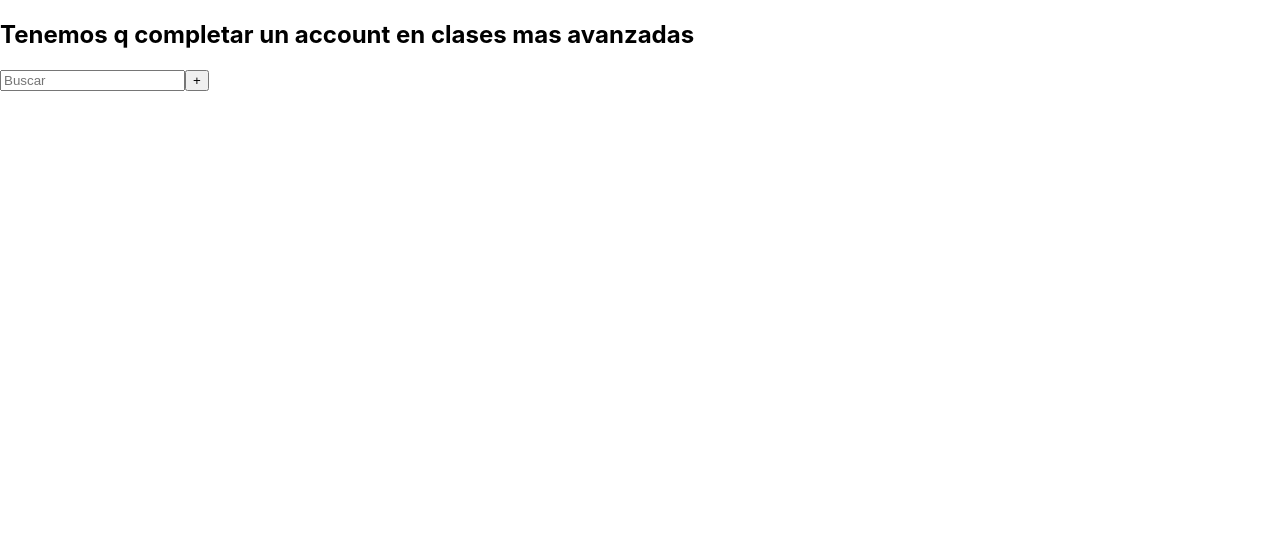
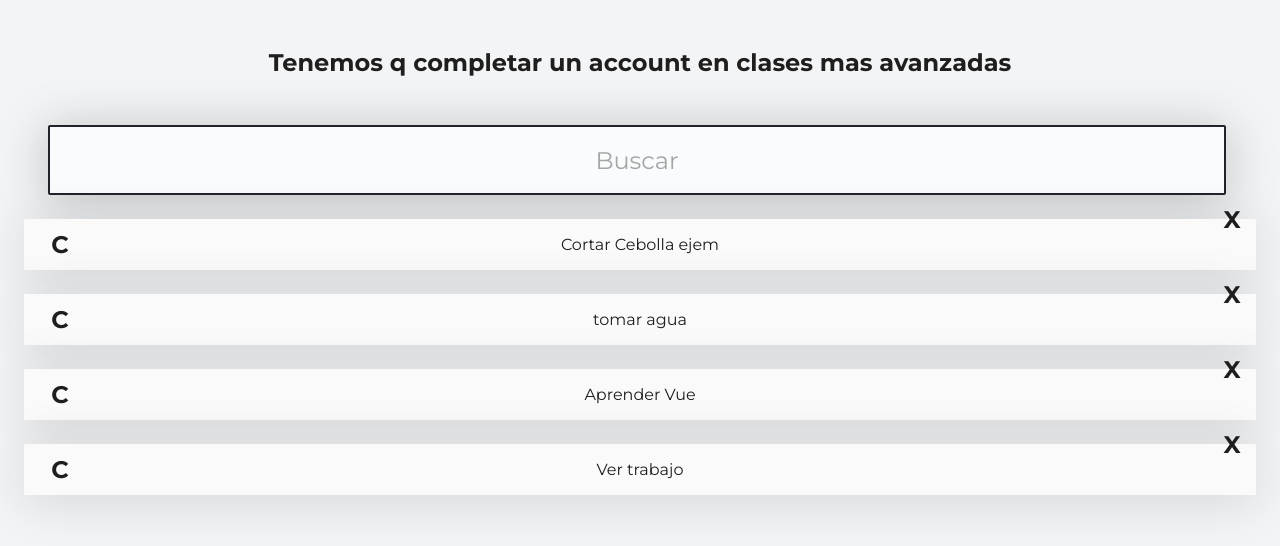
Before and after one commit to RoddrigoBenitez/ToDo-Machine, a React (Create React App) app: page / in a window 1280 px wide. Shown: the top 546 px of the page. Built offline with nearby package versions, Linux system fonts and the light colour scheme.

Commit message:
second part for Todo

```diff
--- a/public/index.html
+++ b/public/index.html
@@ -24,6 +24,8 @@
       work correctly both with client-side routing and a non-root public URL.
       Learn how to configure a non-root public URL by running `npm run build`.
     -->
+
+    <link href="https://fonts.googleapis.com/css2?family=Montserrat:wght@400;700&display=swap" rel="stylesheet" />
     <title>React App</title>
   </head>
   <body>
--- a/src/App.js
+++ b/src/App.js
@@ -1,6 +1,11 @@
 import React from 'react';
 import { TodoCounter } from './TodoCounter';
-import './App.css';
+import { TodoSearch } from './TodoSearch';
+import { TodoList } from './TodoList';
+import { TodoItem } from './TodoItem';
+import { TodoButton } from './TodoButton'
+import './todoStyle.css';
+{/*import './App.css';*/}
 
 const todos = [
   { text: 'Cortar Cebolla ejem', completed: false },
@@ -13,17 +18,17 @@
   return (
     <React.Fragment>
       <TodoCounter />
-      <input placeholder='Buscar' />
-      {/*<TodoSearch />*/}
 
-      {/*<TodoList>
+      <TodoSearch />
+
+      <TodoList>
         {todos.map(todo =>(
-          <Todoitem />
+          <TodoItem text={todo.text} />
         ) )}
-      </Todolist>*/}
+      </TodoList>
 
-      {/*<CrearTodoButton />*/}
-      <button>+</button>
+      <TodoButton />
+
     </React.Fragment>
   );
 }
--- a/src/TodoButton.js
+++ b/src/TodoButton.js
@@ -1,3 +1,8 @@
 import React from "react";
+import './todoStyle.css';
+
+const TodoButton = () => {
+    <button className="todoButton">+</button>
+}
 
 export { TodoButton };
--- a/src/TodoCounter.js
+++ b/src/TodoCounter.js
@@ -1,8 +1,11 @@
 import React from "react";
+import './todoStyle.css';
 
 const TodoCounter = () => {
     return(
-    <h2>Tenemos q completar un account en clases mas avanzadas</h2>
+    <h2 className="todoCounter">
+        Tenemos q completar un account en clases mas avanzadas
+    </h2>
     )
 }
 
--- a/src/TodoItem.js
+++ b/src/TodoItem.js
@@ -1,11 +1,12 @@
 import React from "react";
+import './todoStyle.css';
 
 const TodoItem = (props) => {
     return(
-        <li>
-            <span></span>
-            <p> {props.text} </p>
-            <span>X</span>
+        <li className="todoItem">
+            <span  className={`Icon Icon-check ${props.completed && 'Icon-check--active'}`}>C</span>
+            <p className={`TodoItem-p ${props.completed && 'TodoItem-p--complete'}`}>{props.text}</p>
+            <span className="Icon Icon-delete">X</span>
         </li>
     )
 }
--- a/src/TodoList.js
+++ b/src/TodoList.js
@@ -1,3 +1,14 @@
-import React from "react";
+import React, { Children } from "react";
+import './todoStyle.css';
+
+const TodoList = (props) =>{
+    return(
+        <section className="todoList">
+            <ul>
+            {props.children}
+            </ul>
+        </section>
+    )
+}
 
 export { TodoList };
--- a/src/TodoSearch.js
+++ b/src/TodoSearch.js
@@ -1,3 +1,10 @@
 import React from "react";
+import './todoStyle.css';
+
+const TodoSearch = () => {
+    return(
+        <input className="todoSearch" placeholder='Buscar' />
+    )
+}
 
 export { TodoSearch };
--- a/src/index.css
+++ b/src/index.css
@@ -1,13 +1,13 @@
 body {
   margin: 0;
-  font-family: -apple-system, BlinkMacSystemFont, 'Segoe UI', 'Roboto', 'Oxygen',
-    'Ubuntu', 'Cantarell', 'Fira Sans', 'Droid Sans', 'Helvetica Neue',
-    sans-serif;
-  -webkit-font-smoothing: antialiased;
-  -moz-osx-font-smoothing: grayscale;
+  padding: 0;
+  background: #F2F4F5;
+  color: #1E1E1F;
+  font-family: 'Montserrat', Arial, Helvetica, sans-serif;
 }
 
-code {
-  font-family: source-code-pro, Menlo, Monaco, Consolas, 'Courier New',
-    monospace;
+#root {
+  margin: 0 24px;
+  position: relative;
+  min-height: 100vh;
 }
--- /dev/null
+++ b/src/todoStyle.css
@@ -0,0 +1,114 @@
+
+.todoCounter{
+    font-size: 24px;
+    text-align: center;
+    margin: 0;
+    padding: 48px;
+}
+
+.todoSearch {
+    background: #F9FBFC;
+    border-radius: 2px;
+    border: 2px solid #202329;
+    margin: 0 24px;
+    height: 64px;
+    width: calc(100% - 62px);
+    font-size: 24px;
+    text-align: center;
+    font-family: 'Montserrat';
+    font-weight: 400;
+    color: #1E1E1F;
+    box-shadow: 0px 5px 50px rgba(32, 35, 41, 0.25);
+  }
+
+  .todoSearch::placeholder {
+    color: #A5A5A5;
+    font-family: 'Montserrat';
+    font-weight: 400;
+  }
+
+  .todoSearch:focus {
+    outline-color: #61DAFA;
+  }
+
+  ul {
+    margin: 0;
+    padding: 0 0 56px 0;
+    list-style: none;
+  }
+
+  .todoItem {
+    background-color: #FAFAFA;
+    position: relative;
+    display: flex;
+    justify-content: center;
+    align-items: center;
+    margin-top: 24px;
+    box-shadow: 0px 5px 50px rgba(32, 35, 41, 0.15);
+  }
+
+  .todoItem-p {
+    margin: 24px 0 24px 24px;
+    width: calc(100% - 120px);
+    font-size: 18px;
+    line-height: 24px;
+    font-weight: 400;
+  }
+  .todoItem-p--complete {
+    text-decoration: line-through;
+  }
+
+  .Icon {
+    cursor: pointer;
+    display: flex;
+    justify-content: center;
+    align-items: center;
+    height: 48px;
+    width: 48px;
+    font-size: 24px;
+    font-weight: bold;
+    /* background-color: #CCC; */
+  }
+
+  .Icon-check {
+    position: absolute;
+    left: 12px;
+  }
+  .Icon-check--active {
+    color: #4caf50;
+  }
+
+  .Icon-delete {
+    position: absolute;
+    top: -24px;
+    right: 0;
+  }
+  .Icon-delete:hover {
+    color: red;
+  }
+
+  .todoButton {
+    background-color: #61DAFA;
+    box-shadow: 0px 5px 25px rgba(97, 218, 250, 0.5);
+    border: none;
+    border-radius: 50%;
+    cursor: pointer;
+    font-size: 50px;
+    position: fixed;
+    bottom: 24px;
+    right: 24px;
+    font-weight: bold;
+    color: #FAFAFA;
+    display: flex;
+    justify-content: center;
+    align-items: center;
+    height: 64px;
+    width: 64px;
+
+    transform: rotate(0);
+    transition: .3s ease;
+  }
+
+  .todoButton:hover {
+    transform: rotate(224deg);
+  }
```
